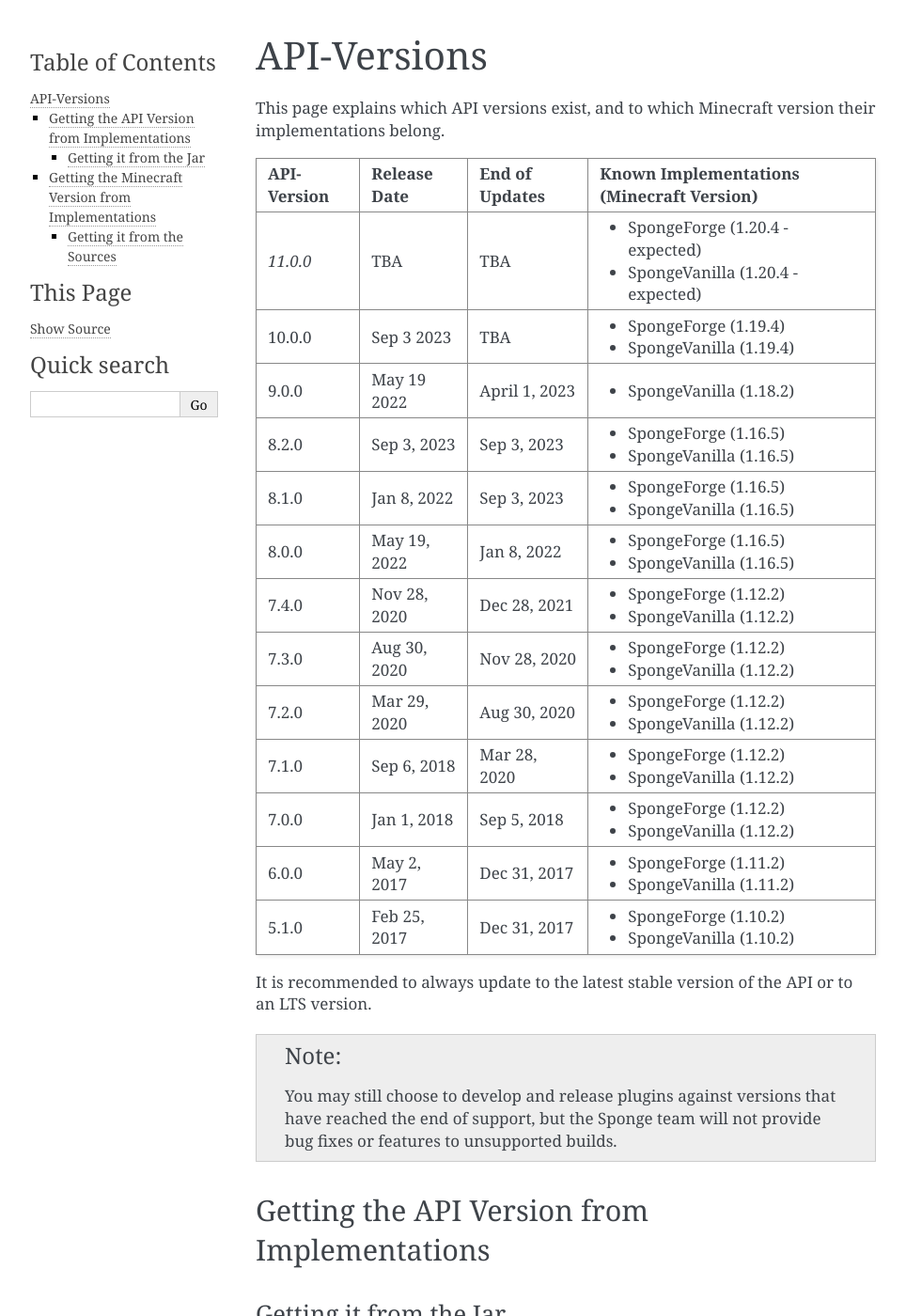
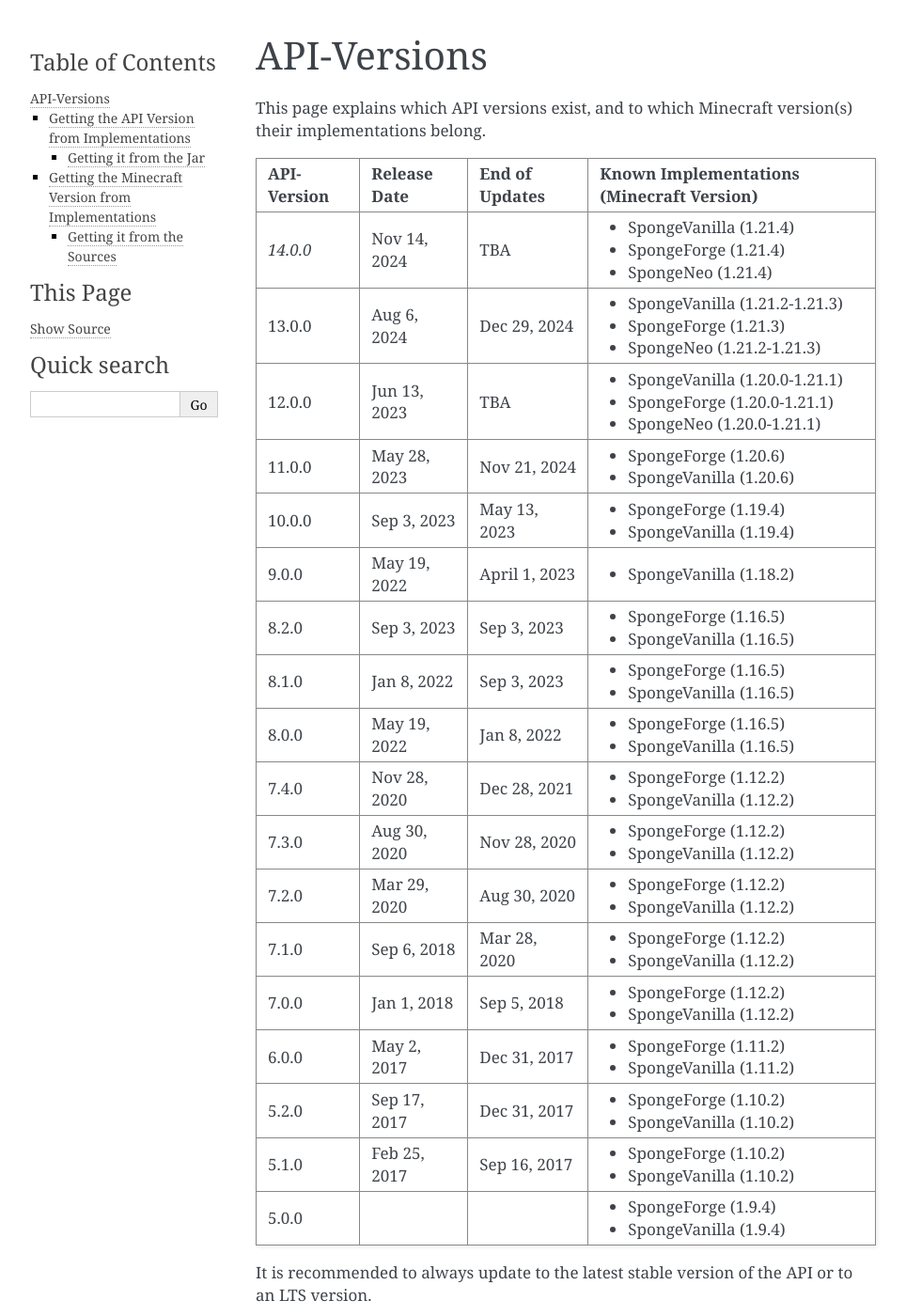
Before and after one commit to SpongePowered/SpongeDocs, a Sphinx documentation site: the page built from source/plugin/api-versions.rst, in a window 1280 px wide and 1400 px high. Shown: the whole window at 94% size, without its empty margins (148-1112 px from the left). Built offline with Sphinx 7.4.7, drawn with Linux system fonts in a browser that asks for light colours.

Commit message:
Added api 12 to list of apis (#1006)
* Added api 12

* Added lex and neo forge to api 12

* Added 13 and 14

* Added some older versions

---------

Co-authored-by: mosemister <mosemister@users.noreply.github.com>

```diff
--- a/source/plugin/api-versions.rst
+++ b/source/plugin/api-versions.rst
@@ -2,18 +2,30 @@
 API-Versions
 ============
 
-This page explains which API versions exist, and to which Minecraft version their implementations belong.
+This page explains which API versions exist, and to which Minecraft version(s) their implementations belong.
 
 +-------------+--------------+----------------+-------------------------------------------+
 | API-Version | Release Date | End of Updates | Known Implementations (Minecraft Version) |
 +=============+==============+================+===========================================+
-| *11.0.0*    | TBA          | TBA            | * SpongeForge (1.20.4 - expected)         |
-|             |              |                | * SpongeVanilla (1.20.4 - expected)       |
+| *14.0.0*    | Nov 14, 2024 | TBA            | * SpongeVanilla (1.21.4)                  |
+|             |              |                | * SpongeForge (1.21.4)                    |
+|             |              |                | * SpongeNeo (1.21.4)                      |
 +-------------+--------------+----------------+-------------------------------------------+
-| 10.0.0      | Sep 3 2023   | TBA            | * SpongeForge (1.19.4)                    |
+| 13.0.0      | Aug 6, 2024  | Dec 29, 2024   | * SpongeVanilla (1.21.2-1.21.3)           |
+|             |              |                | * SpongeForge (1.21.3)                    |
+|             |              |                | * SpongeNeo (1.21.2-1.21.3)               |
++-------------+--------------+----------------+-------------------------------------------+
+| 12.0.0      | Jun 13, 2023 | TBA            | * SpongeVanilla (1.20.0-1.21.1)           |
+|             |              |                | * SpongeForge (1.20.0-1.21.1)             |
+|             |              |                | * SpongeNeo (1.20.0-1.21.1)               |
++-------------+--------------+----------------+-------------------------------------------+
+| 11.0.0      | May 28, 2023 | Nov 21, 2024   | * SpongeForge (1.20.6)                    |
+|             |              |                | * SpongeVanilla (1.20.6)                  |
++-------------+--------------+----------------+-------------------------------------------+
+| 10.0.0      | Sep 3, 2023  | May 13, 2023   | * SpongeForge (1.19.4)                    |
 |             |              |                | * SpongeVanilla (1.19.4)                  |
 +-------------+--------------+----------------+-------------------------------------------+
-| 9.0.0       | May 19 2022  | April 1, 2023  | * SpongeVanilla (1.18.2)                  |
+| 9.0.0       | May 19, 2022 | April 1, 2023  | * SpongeVanilla (1.18.2)                  |
 +-------------+--------------+----------------+-------------------------------------------+
 | 8.2.0       | Sep 3, 2023  | Sep 3, 2023    | * SpongeForge (1.16.5)                    |
 |             |              |                | * SpongeVanilla (1.16.5)                  |
@@ -42,8 +54,14 @@
 | 6.0.0       | May 2, 2017  | Dec 31, 2017   | * SpongeForge (1.11.2)                    |
 |             |              |                | * SpongeVanilla (1.11.2)                  |
 +-------------+--------------+----------------+-------------------------------------------+
-| 5.1.0       | Feb 25, 2017 | Dec 31, 2017   | * SpongeForge (1.10.2)                    |
+| 5.2.0       | Sep 17, 2017 | Dec 31, 2017   | * SpongeForge (1.10.2)                    |
 |             |              |                | * SpongeVanilla (1.10.2)                  |
++-------------+--------------+----------------+-------------------------------------------+
+| 5.1.0       | Feb 25, 2017 | Sep 16, 2017   | * SpongeForge (1.10.2)                    |
+|             |              |                | * SpongeVanilla (1.10.2)                  |
++-------------+--------------+----------------+-------------------------------------------+
+| 5.0.0       |              |                | * SpongeForge (1.9.4)                     |
+|             |              |                | * SpongeVanilla (1.9.4)                   |
 +-------------+--------------+----------------+-------------------------------------------+
 
 It is recommended to always update to the latest stable version of the API or to an LTS version.
```
